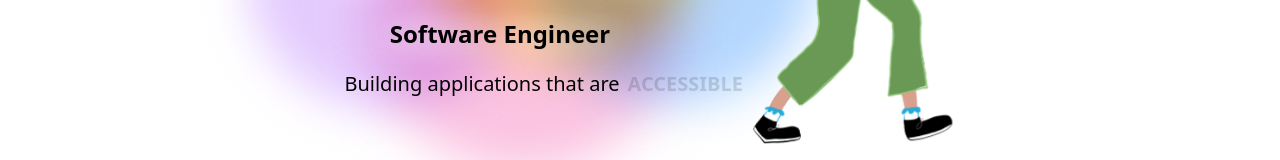
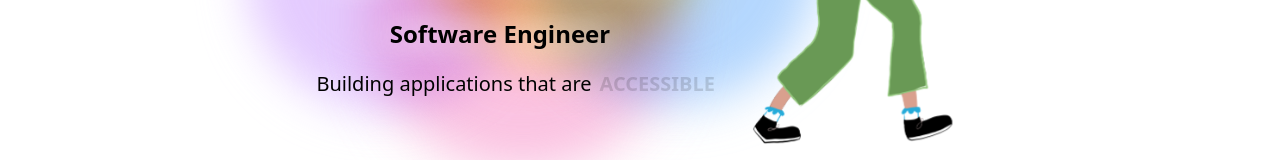
Before and after one commit to victoriamertens/next-portfolio, a Next.js app: page / in a window 1280 px wide. Shown: the part 364-524 px from the top of the page. Built offline with nearby package versions, Linux system fonts and the light colour scheme.

Commit message:
Fixed spacing glitch for dynamic text with negative left margin

```diff
--- a/src/app/page.tsx
+++ b/src/app/page.tsx
@@ -24,7 +24,7 @@ export default function Home() {
             <p className="flex justify-items-center sm:text-2xl text-lg p-5 font-bold text-shadow-white z-10">
               Software Engineer
             </p>
-            <div className="flex text-center">
+            <div className="flex -ml-14 text-center">
               <p className=" md:text-xl text-base text-shadow-white pr-1">
                 Building applications that are
               </p>
```
